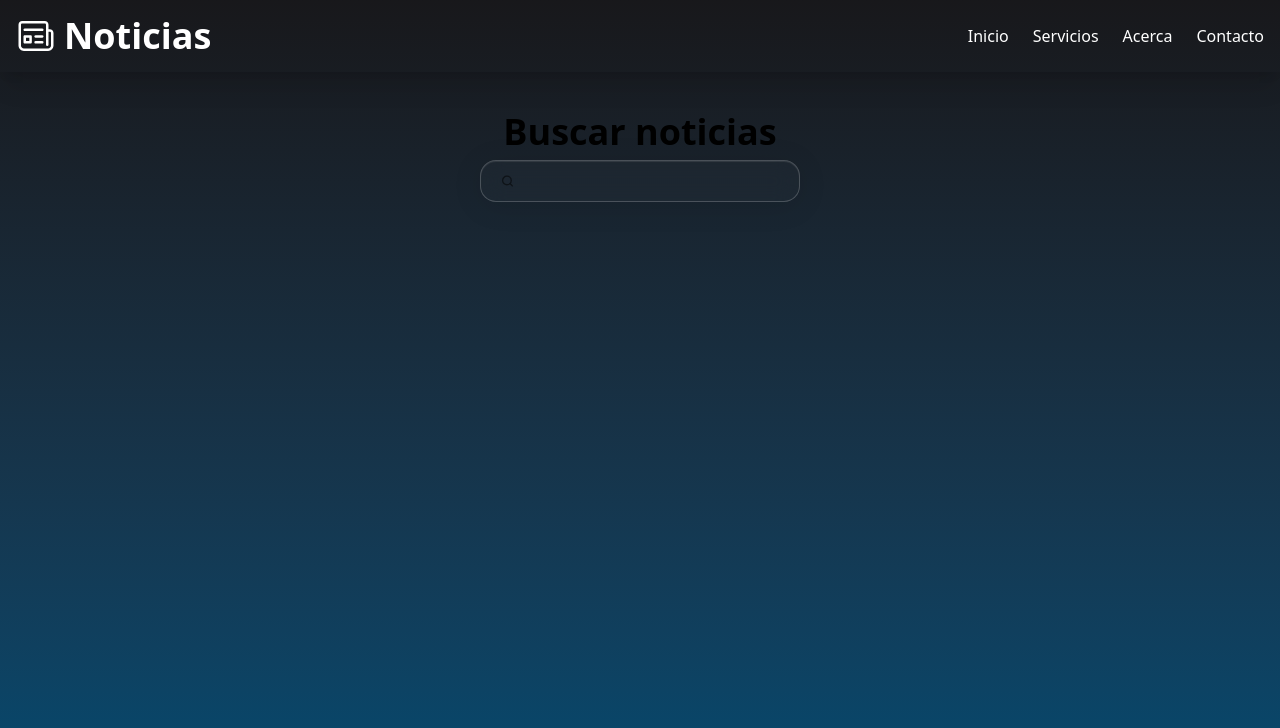
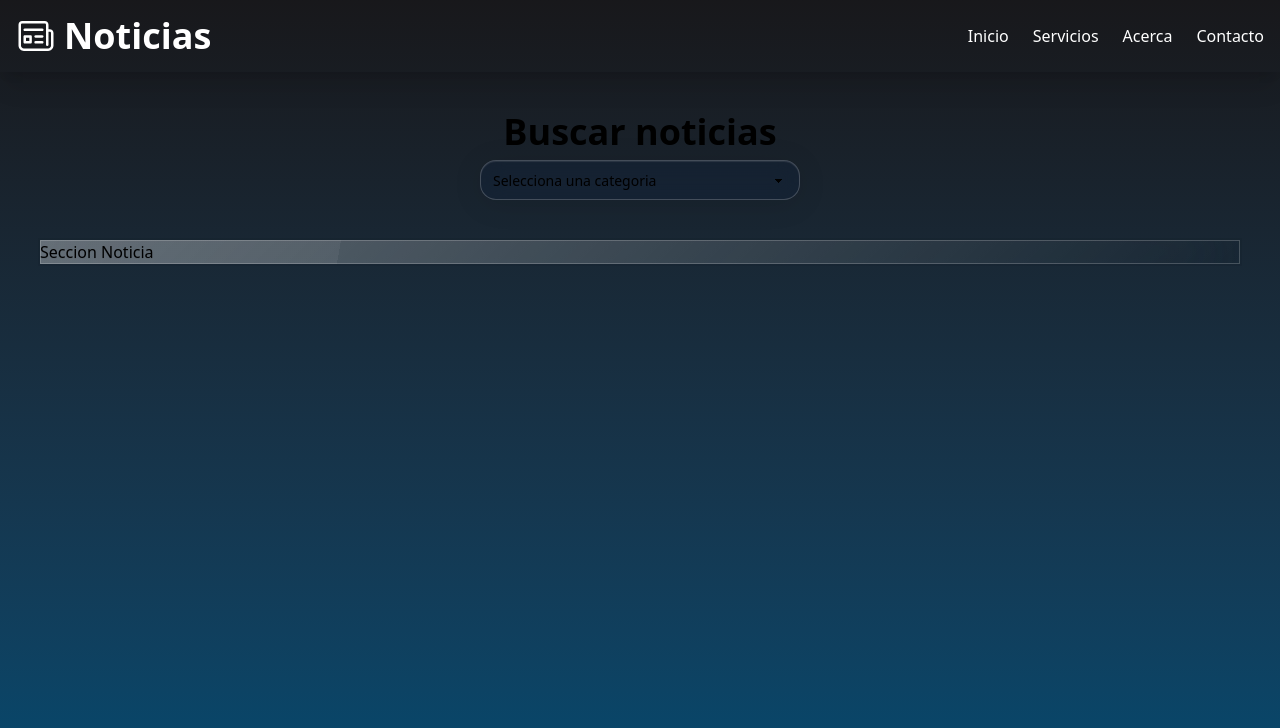
Before and after one commit to santyago13/News, a React (Vite) app: page / in a window 1280 px wide. Shown: the top 728 px of the page. Built offline with nearby package versions, Linux system fonts and the light colour scheme.

Commit message:
agregue un buscador

```diff
--- a/src/App.css
+++ b/src/App.css
@@ -1,5 +1,5 @@
 .vidrio {
-    background: rgba(255, 255, 255, 0.019);
+    background-color: #0b224e2b;
     backdrop-filter: blur(12px);
     -webkit-backdrop-filter: blur(12px);
     border: 1px solid rgba(255, 255, 255, 0.2);
@@ -7,6 +7,10 @@
     box-shadow:
         0 4px 30px rgba(0, 0, 0, 0.1),
         inset 0 1px 1px rgba(255, 255, 255, 0.1);
-    padding: 20px;
-    transition: all 0.3s ease;
+    transition: all 300ms ease;
 }
+
+select option {
+  background-color: #0b224ecd; /* azul oscuro */
+  color: white;                /* texto blanco */
+}
--- a/src/components/Buscador.jsx
+++ b/src/components/Buscador.jsx
@@ -1,31 +1,25 @@
+import SeccionNoticia from "./SeccionNoticia";
+
 const Buscador = () => {
   return (
-    <div className="border-primary my-10 text-center mx-2">
-      <h1 className="font-bold text-4xl">Buscar noticias</h1>
+    <>
+      <div className="border-primary my-10 text-center mx-2">
+        <h1 className="font-bold text-4xl">Buscar noticias</h1>
+        <div>
+          <form className="mt-2">
+            <select id="estado" name="estado" className="select vidrio" required>
+              <option value="" className="">Selecciona una categoria</option>
+              <option value="creada">Creada</option>
+              <option value="en_proceso">En proceso</option>
+              <option value="terminada">Terminada</option>
+            </select>
+          </form>
+        </div>
+      </div>
       <div>
-        <form className="mt-2">
-          <label className="input border-none vidrio focus:outline-none">
-            <svg
-              className="h-[1em] opacity-50"
-              xmlns="http://www.w3.org/2000/svg"
-              viewBox="0 0 24 24"
-            >
-              <g
-                strokeLinejoin="round"
-                strokeLinecap="round"
-                strokeWidth="2.5"
-                fill="none"
-                stroke="currentColor"
-              >
-                <circle cx="11" cy="11" r="8"></circle>
-                <path d="m21 21-4.3-4.3"></path>
-              </g>
-            </svg>
-            <input type="search" required placeholder="Search" />
-          </label>
-        </form>
+        <SeccionNoticia />
       </div>
-    </div>
+    </>
   );
 };
 
--- /dev/null
+++ b/src/components/SeccionNoticia.jsx
@@ -0,0 +1,9 @@
+const SeccionNoticia = () => {
+    return (
+      <div className="border mx-10 glass">
+        <h3>Seccion Noticia</h3>
+      </div>
+    );
+};
+
+export default SeccionNoticia;
```
